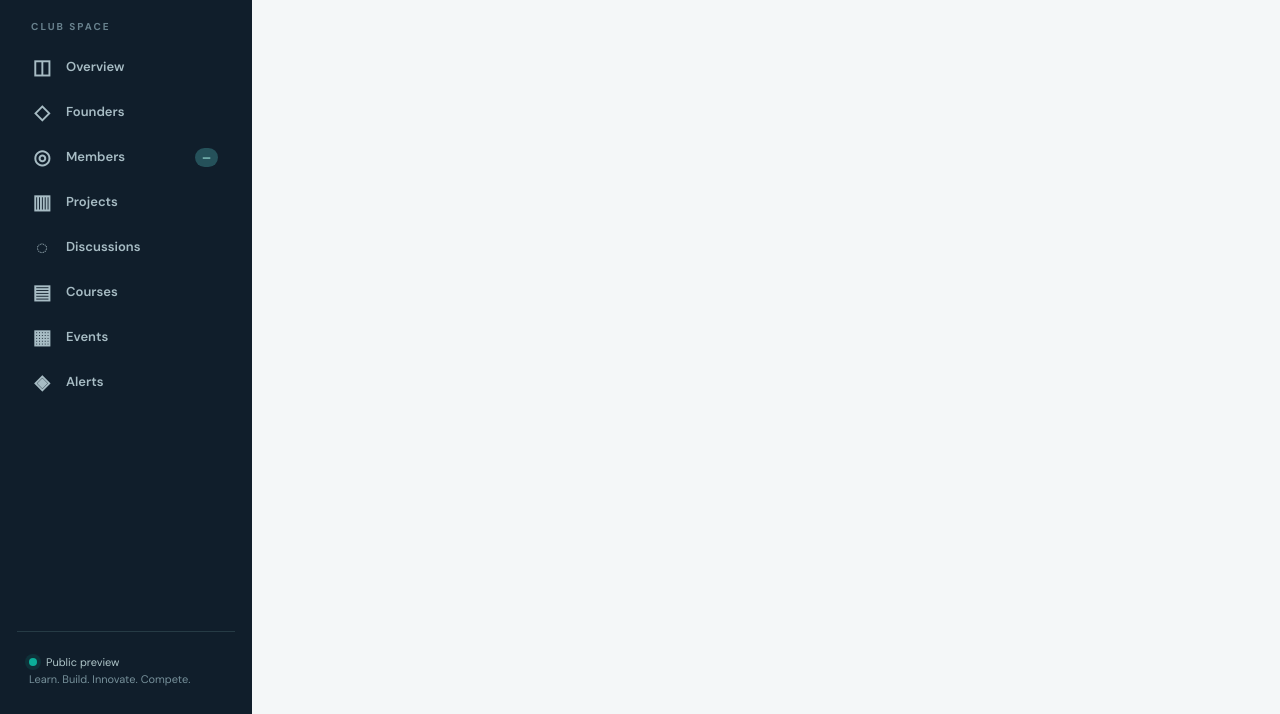
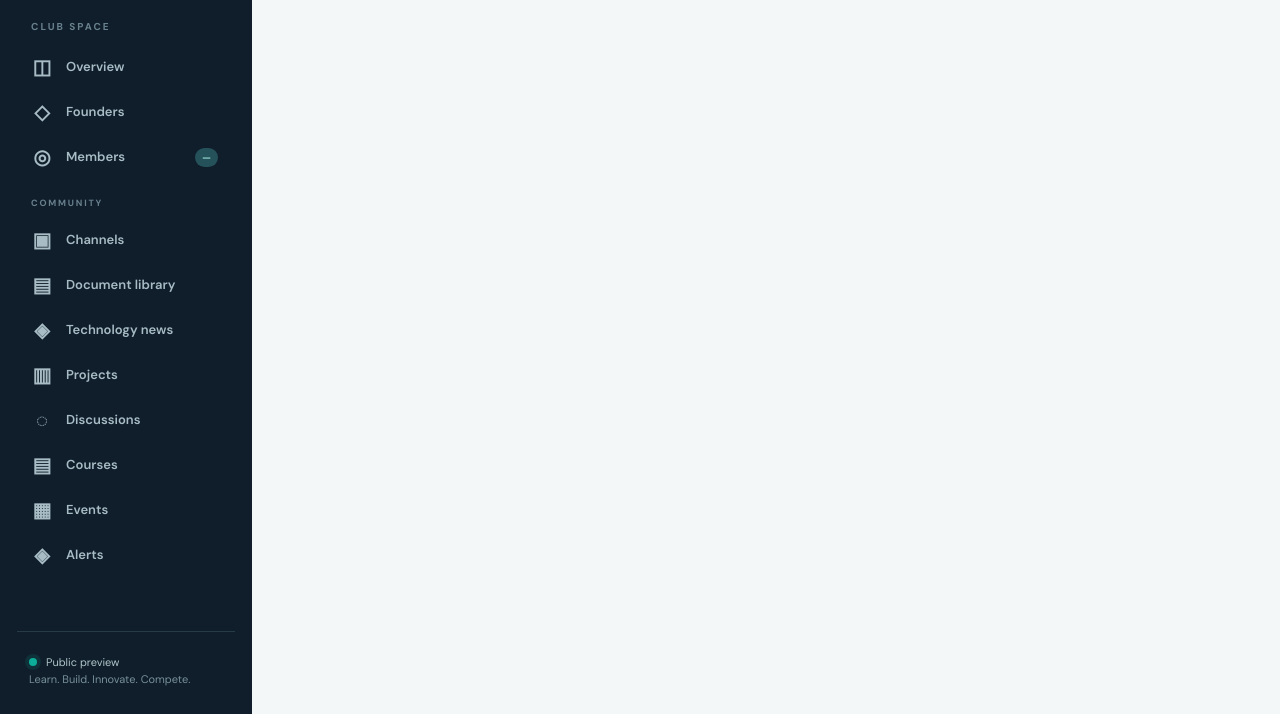
Before and after one commit to Turkson225/Turk-Innovation-CLUB, a plain HTML site: page index.html in a window 1280 px wide. Shown: the part 86-800 px from the top of the page. Drawn offline with Linux system fonts and the light colour scheme; a script that the page names is missing.

Commit message:
Add community and founder navigation

```diff
--- a/index.html
+++ b/index.html
@@ -18,11 +18,16 @@
         <a href="#home" data-page="home"><span>◫</span> Overview</a>
         <a href="#founders" data-page="founders"><span>◇</span> Founders</a>
         <a href="#members" data-page="members" data-private><span>◎</span> Members <i id="onlineBadge">—</i></a>
+        <div class="sidebar-caption nav-group" data-private>COMMUNITY</div>
+        <a href="#channels" data-page="channels" data-private><span>▣</span> Channels</a>
+        <a href="#library" data-page="library" data-private><span>▤</span> Document library</a>
+        <a href="#news" data-page="news" data-private><span>◈</span> Technology news</a>
         <a href="#projects" data-page="projects" data-private><span>▥</span> Projects</a>
         <a href="#discussions" data-page="discussions" data-private><span>◌</span> Discussions</a>
         <a href="#courses" data-page="courses" data-private><span>▤</span> Courses</a>
         <a href="#events" data-page="events" data-private><span>▦</span> Events</a>
         <a href="#announcements" data-page="announcements" data-private><span>◈</span> Alerts</a>
+        <a href="#founder-room" data-page="founder-room" data-founder hidden><span>✦</span> Founder room</a>
       </nav>
       <div class="sidebar-bottom"><div class="signal"><span class="pulse"></span><span id="connectionLabel">Public preview</span></div><p>Learn. Build. Innovate. Compete.</p></div>
     </aside>
```
